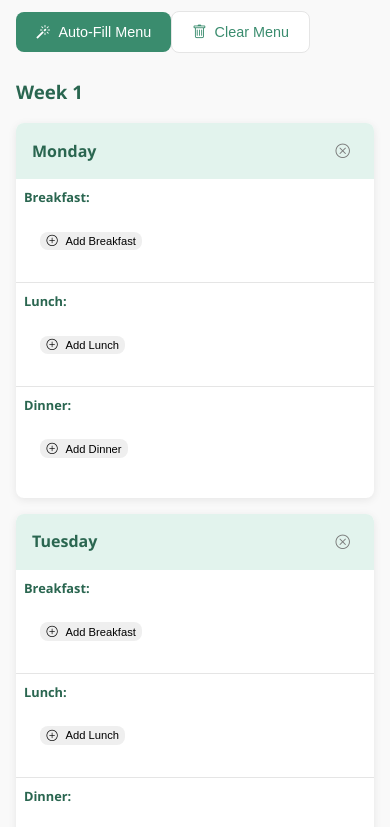
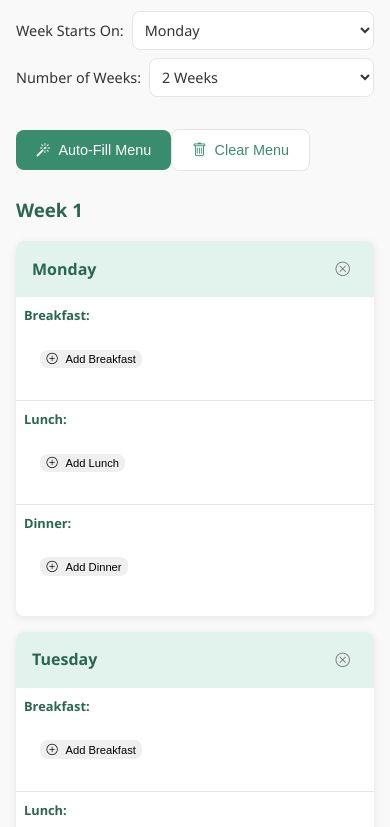
Before and after one commit to websimapi/websim-meal-planner-pro, a plain HTML site: page index.html in a window 390 px wide. Shown: the part 243-1070 px from the top of the page. Drawn offline with nearby package versions, Linux system fonts and the light colour scheme.

Commit message:
v25: On the Menu page, add the option to set the week starting day, and to be able to change the number of weeks available (1 week, 2 weeks, 3 weeks, 4 weeks).

```diff
--- a/index.html
+++ b/index.html
@@ -64,6 +64,25 @@
             <section v-if="activeTab === 'menu'" class="menu-section">
                 <div class="section-header">
                     <h2>Two-Week Menu Planner</h2>
+                    <div class="menu-settings">
+                        <div class="menu-setting">
+                            <label for="week-start-day">Week Starts On:</label>
+                            <select id="week-start-day" v-model="weekStartDay" @change="changeWeekStartDay(weekStartDay)">
+                                <option v-for="option in getStartDayOptions()" :key="option.value" :value="option.value">
+                                    {{ option.label }}
+                                </option>
+                            </select>
+                        </div>
+                        <div class="menu-setting">
+                            <label for="number-of-weeks">Number of Weeks:</label>
+                            <select id="number-of-weeks" v-model="numberOfWeeks" @change="changeNumberOfWeeks(numberOfWeeks)">
+                                <option value="1">1 Week</option>
+                                <option value="2">2 Weeks</option>
+                                <option value="3">3 Weeks</option>
+                                <option value="4">4 Weeks</option>
+                            </select>
+                        </div>
+                    </div>
                     <div class="menu-actions">
                         <button @click="autoFillMenu" class="primary-btn">
                             <i class="bi bi-magic"></i> Auto-Fill Menu
--- a/js/methods.js
+++ b/js/methods.js
@@ -4,8 +4,10 @@ import { fetchRecipeFromUrl } from './recipeService.js';
 
 export function setupMethods(state) {
   function getDayName(index) {
-    const days = ['Monday', 'Tuesday', 'Wednesday', 'Thursday', 'Friday', 'Saturday', 'Sunday'];
-    return days[index];
+    const allDays = ['Monday', 'Tuesday', 'Wednesday', 'Thursday', 'Friday', 'Saturday', 'Sunday'];
+    // Calculate the actual day index based on the week start day preference
+    const adjustedIndex = (index + state.weekStartDay.value) % 7;
+    return allDays[adjustedIndex];
   }
 
   function resetRecipeForm() {
@@ -542,19 +544,74 @@ export function setupMethods(state) {
     state.showSettingsMenu.value = !state.showSettingsMenu.value;
   }
 
-  // Initialize dark mode on startup
-  onMounted(() => {
-    document.addEventListener('click', (event) => {
-      const settingsDropdown = document.querySelector('.settings-dropdown');
-      const isClickInside = settingsDropdown?.contains(event.target);
+  function changeWeekStartDay(newStartDay) {
+    state.weekStartDay.value = newStartDay;
+    saveToLocalStorage(state);
+  }
 
-      if (!isClickInside && state.showSettingsMenu.value) {
-        state.showSettingsMenu.value = false;
+  function changeNumberOfWeeks(newNumberOfWeeks) {
+    const num = parseInt(newNumberOfWeeks);
+    if (num < 1 || num > 4) return;
+
+    state.numberOfWeeks.value = num;
+
+    // Adjust the menu weeks array
+    const currentWeeks = state.menuWeeks.value.length;
+
+    if (currentWeeks < num) {
+      // Add more weeks
+      for (let i = currentWeeks; i < num; i++) {
+        state.menuWeeks.value.push(
+          Array(7).fill().map(() => ({ breakfast: null, lunch: null, dinner: null }))
+        );
       }
-    });
+    } else if (currentWeeks > num) {
+      // Remove excess weeks (only if they're empty)
+      const weeksToRemove = currentWeeks - num;
 
-    document.body.classList.toggle('dark-mode', state.darkMode.value);
-  });
+      // Check if weeks to be removed have any meals planned
+      let hasPlannedMeals = false;
+      for (let i = currentWeeks - weeksToRemove; i < currentWeeks; i++) {
+        for (const day of state.menuWeeks.value[i]) {
+          if (day.breakfast || day.lunch || day.dinner) {
+            hasPlannedMeals = true;
+            break;
+          }
+        }
+        if (hasPlannedMeals) break;
+      }
+
+      if (hasPlannedMeals) {
+        // Ask for confirmation if there are planned meals
+        state.confirmTitle.value = 'Remove Weeks';
+        state.confirmMessage.value = `Reducing to ${num} weeks will remove some planned meals. Continue?`;
+        state.confirmAction.value = () => {
+          state.menuWeeks.value = state.menuWeeks.value.slice(0, num);
+          saveToLocalStorage(state);
+          state.showConfirmModal.value = false;
+        };
+        state.showConfirmModal.value = true;
+      } else {
+        // No planned meals, safe to remove
+        state.menuWeeks.value = state.menuWeeks.value.slice(0, num);
+        saveToLocalStorage(state);
+      }
+    }
+
+    saveToLocalStorage(state);
+  }
+
+  function getStartDayOptions() {
+    return [
+      { value: 0, label: 'Monday' },
+      { value: 1, label: 'Tuesday' },
+      { value: 2, label: 'Wednesday' },
+      { value: 3, label: 'Thursday' },
+      { value: 4, label: 'Friday' },
+      { value: 5, label: 'Saturday' },
+      { value: 6, label: 'Sunday' }
+    ];
+  }
 
   function exportData() {
     // Collect all app data
@@ -635,7 +692,7 @@ export function setupMethods(state) {
 
           // Merge favorites (avoid duplicates by title)
           if (importedData.favorites && Array.isArray(importedData.favorites)) {
-            const existingTitles = new Set(state.favorites.value.map(r => r.title.toLowerCase()));
+            const existingTitles = new Set(state.favorites.value.map(r => r.title.toLowerCase));
 
             importedData.favorites.forEach(importedRecipe => {
               if (!existingTitles.has(importedRecipe.title.toLowerCase())) {
@@ -719,16 +776,29 @@ export function setupMethods(state) {
         state.importError.value = `Error importing data: ${error.message}`;
       }
     };
-
     reader.onerror = function() {
       state.importError.value = 'Error reading file';
     };
-
     reader.readAsText(file);
   }
 
+  // Initialize dark mode on startup
+  onMounted(() => {
+    document.addEventListener('click', (event) => {
+      const settingsDropdown = document.querySelector('.settings-dropdown');
+      const isClickInside = settingsDropdown?.contains(event.target);
+
+      if (!isClickInside && state.showSettingsMenu.value) {
+        state.showSettingsMenu.value = false;
+      }
+    });
+
+    document.body.classList.toggle('dark-mode', state.darkMode.value);
+  });
+
   return {
     getDayName,
+    resetRecipeForm,
     addIngredient,
     removeIngredient,
     saveRecipe,
@@ -753,6 +823,9 @@ export function setupMethods(state) {
     confirmDeleteItem,
     toggleDarkMode,
     toggleSettingsMenu,
+    changeWeekStartDay,
+    changeNumberOfWeeks,
+    getStartDayOptions,
     exportData,
     handleFileSelection,
     importData
--- a/js/state.js
+++ b/js/state.js
@@ -9,6 +9,10 @@ export function AppState() {
     Array(7).fill().map(() => ({ breakfast: null, lunch: null, dinner: null }))
   ]);
   const shoppingItems = ref([]);
+
+  // New menu settings
+  const weekStartDay = ref(0); // 0 = Monday, 1 = Tuesday, ... 6 = Sunday
+  const numberOfWeeks = ref(2); // Default is 2 weeks
 
   // New checklist items
   const householdEssentials = ref([]);
@@ -152,6 +156,8 @@ export function AppState() {
     kitchenInventory,
     darkMode,
     recipeForm,
+    weekStartDay,
+    numberOfWeeks,
     searchTerm,
     selectorSearchTerm,
     categoryFilter,
--- a/js/storageService.js
+++ b/js/storageService.js
@@ -3,6 +3,8 @@ export function saveToLocalStorage(state) {
   localStorage.setItem('meal-planner-menu', JSON.stringify(state.menuWeeks.value));
   localStorage.setItem('meal-planner-household', JSON.stringify(state.householdEssentials.value));
   localStorage.setItem('meal-planner-kitchen', JSON.stringify(state.kitchenInventory.value));
+  localStorage.setItem('meal-planner-week-start', state.weekStartDay.value.toString());
+  localStorage.setItem('meal-planner-num-weeks', state.numberOfWeeks.value.toString());
 }
 
 export function loadFromLocalStorage(state) {
@@ -10,6 +12,8 @@ export function loadFromLocalStorage(state) {
   const savedMenu = localStorage.getItem('meal-planner-menu');
   const savedHousehold = localStorage.getItem('meal-planner-household');
   const savedKitchen = localStorage.getItem('meal-planner-kitchen');
+  const savedWeekStart = localStorage.getItem('meal-planner-week-start');
+  const savedNumWeeks = localStorage.getItem('meal-planner-num-weeks');
 
   if (savedFavorites) {
     const recipes = JSON.parse(savedFavorites);
@@ -44,6 +48,47 @@ export function loadFromLocalStorage(state) {
   } else {
     // Default kitchen inventory
     state.kitchenInventory.value = getDefaultKitchenItems();
+  }
+
+  // Load menu settings
+  if (savedWeekStart !== null) {
+    state.weekStartDay.value = parseInt(savedWeekStart);
+  }
+
+  if (savedNumWeeks !== null) {
+    state.numberOfWeeks.value = parseInt(savedNumWeeks);
+
+    // Adjust number of weeks if needed
+    adjustMenuWeeks(state);
+  }
+
+  if (savedMenu) {
+    state.menuWeeks.value = JSON.parse(savedMenu);
+
+    // Ensure we have the right number of weeks
+    adjustMenuWeeks(state);
+  }
+}
+
+// Helper function to adjust the number of weeks in the menu
+function adjustMenuWeeks(state) {
+  const currentWeeks = state.menuWeeks.value.length;
+  const targetWeeks = state.numberOfWeeks.value;
+
+  if (currentWeeks === targetWeeks) {
+    return; // No adjustment needed
+  }
+
+  if (currentWeeks < targetWeeks) {
+    // Add more weeks
+    for (let i = currentWeeks; i < targetWeeks; i++) {
+      state.menuWeeks.value.push(
+        Array(7).fill().map(() => ({ breakfast: null, lunch: null, dinner: null }))
+      );
+    }
+  } else {
+    // Remove excess weeks
+    state.menuWeeks.value = state.menuWeeks.value.slice(0, targetWeeks);
   }
 }
 
--- a/style.css
+++ b/style.css
@@ -919,3 +919,50 @@ button:disabled {
 .header-actions, .data-actions {
   display: none;
 }
+
+/* Menu Settings */
+.menu-settings {
+  display: flex;
+  flex-wrap: wrap;
+  gap: 1rem;
+  margin-bottom: 1rem;
+}
+
+.menu-setting {
+  display: flex;
+  align-items: center;
+  gap: 0.5rem;
+}
+
+.menu-setting label {
+  margin-bottom: 0;
+  font-size: 0.9rem;
+  white-space: nowrap;
+}
+
+.menu-setting select {
+  padding: 0.5rem;
+  border-radius: var(--border-radius);
+  border: 1px solid var(--border-color);
+  background-color: var(--card-color);
+  color: var(--text-color);
+  font-size: 0.9rem;
+}
+
+/* Responsive adjustment for menu settings */
+@media (max-width: 768px) {
+  .menu-settings {
+    flex-direction: column;
+    width: 100%;
+    gap: 0.5rem;
+  }
+
+  .menu-setting {
+    width: 100%;
+    justify-content: space-between;
+  }
+
+  .menu-setting select {
+    flex: 1;
+  }
+}
```
